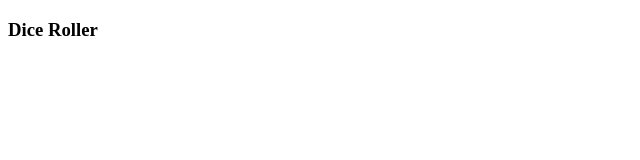
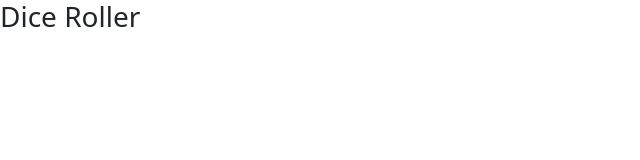
Before and after one commit to sahilPatil20/dice-roller, a plain HTML site: page index.html in a window 1280 px wide. Shown: the whole page, without its empty margins (0-640 px from the left). Drawn offline with nearby package versions, Linux system fonts and the light colour scheme.

Commit message:
created style.css and linked

```diff
--- a/index.html
+++ b/index.html
@@ -4,8 +4,13 @@
     <meta charset="UTF-8">
     <meta name="viewport" content="width=device-width, initial-scale=1.0">
     <title>Dice Roller</title>
+    <link rel="stylesheet" href="./style.css">
+    <link href="https://cdn.jsdelivr.net/npm/bootstrap@5.3.3/dist/css/bootstrap.min.css" rel="stylesheet" integrity="sha384-QWTKZyjpPEjISv5WaRU9OFeRpok6YctnYmDr5pNlyT2bRjXh0JMhjY6hW+ALEwIH" crossorigin="anonymous">
 </head>
 <body>
     <h3>Dice Roller</h3>
+
+
+    <script src="https://cdn.jsdelivr.net/npm/bootstrap@5.3.3/dist/js/bootstrap.bundle.min.js" integrity="sha384-YvpcrYf0tY3lHB60NNkmXc5s9fDVZLESaAA55NDzOxhy9GkcIdslK1eN7N6jIeHz" crossorigin="anonymous"></script>
 </body>
 </html>
```
Also changed, not shown: style.css (added).
